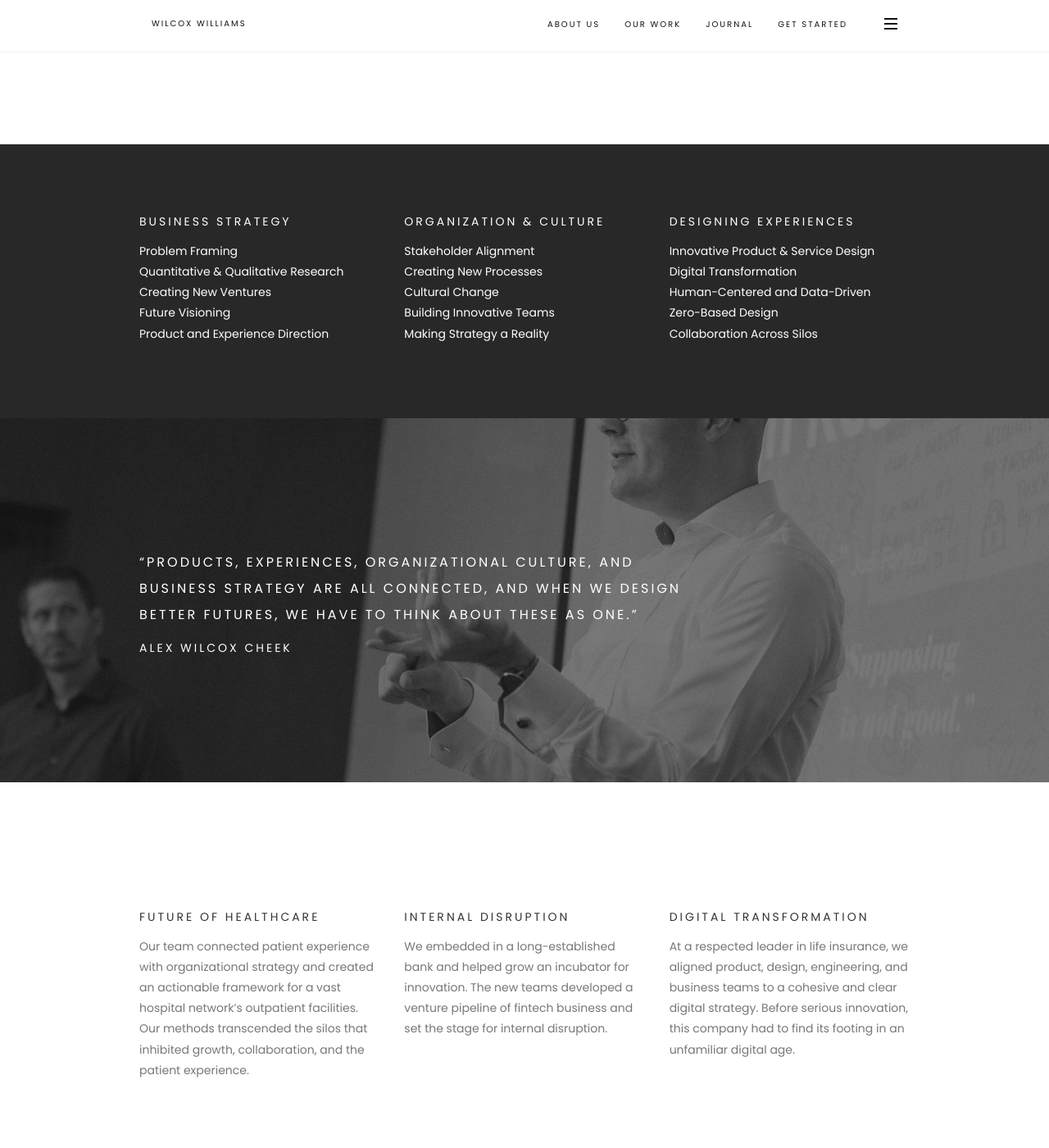
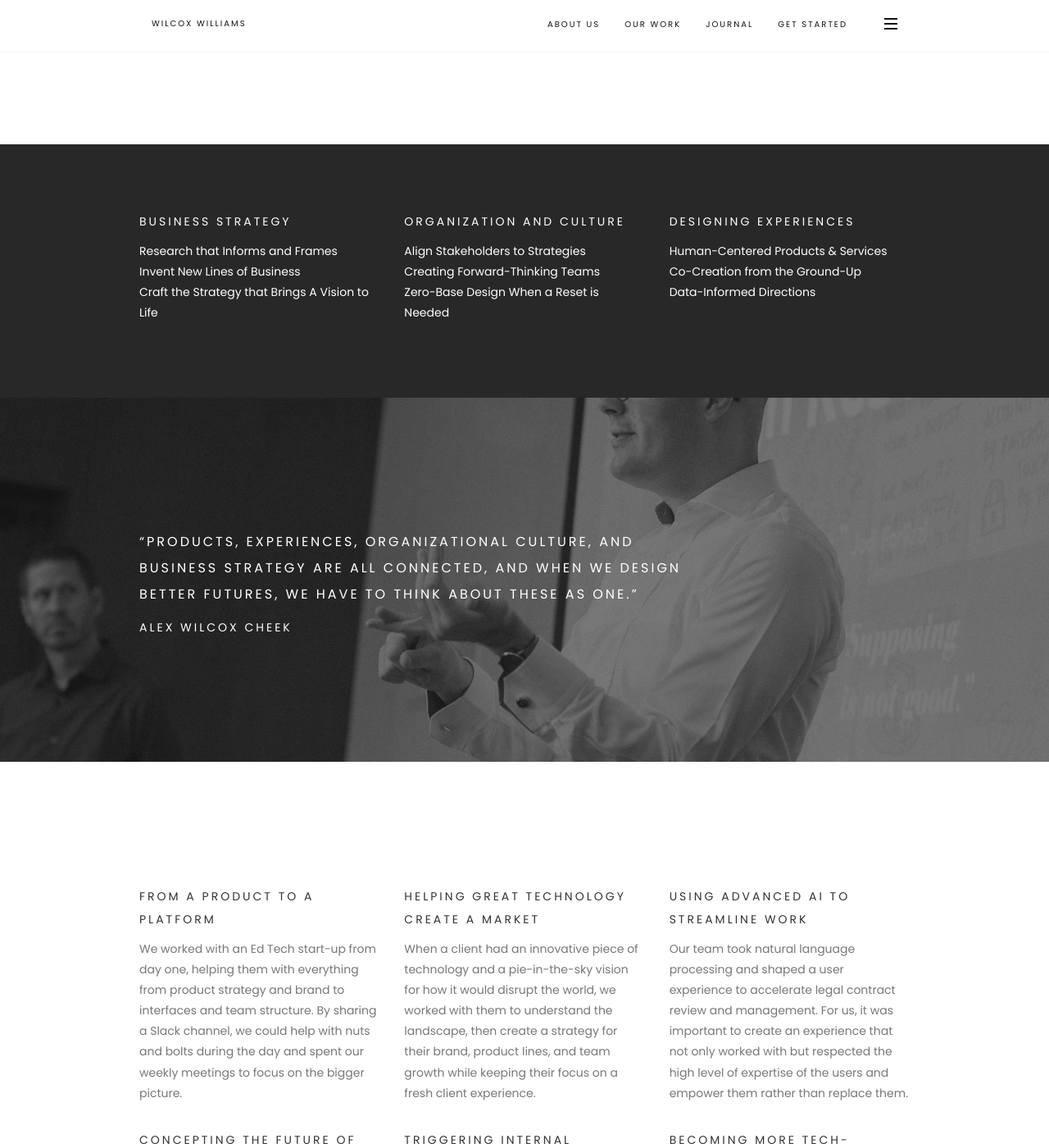
Before and after one commit to rwcstudio/wilcoxwilliams.github.io, a Jekyll site: the page built from work.html, in a window 1280 px wide and 1400 px high, scrolled down 427 px. Shown: the whole window at 82% size. Built offline with Jekyll 4.4.1, drawn with Linux system fonts in a browser that asks for light colours; some of the changed text lies outside the part shown.

Commit message:
added work examples

```diff
--- a/work.html
+++ b/work.html
@@ -21,30 +21,24 @@ We help organizations adopt forward-thinking and innovative approaches to the fu
 <div class="row">
 <div class="col-sm-12 col-md-4 col-lg-4">
 <h4 class="font-alt">Business Strategy</h4>
-<p>Problem Framing<br>
-Quantitative & Qualitative Research<br>
-Creating New Ventures<br>
-Future Visioning<br>
-Product and Experience Direction<br>
+<p>Research that Informs and Frames<br>
+Invent New Lines of Business<br>
+Craft the Strategy that Brings A Vision to Life
 </p>
 
 </div>
 <div class="col-sm-12 col-md-4 col-lg-4">
-<h4 class="font-alt">Organization & Culture</h4>
-<p>Stakeholder Alignment<br>
-Creating New Processes<br>
-Cultural Change<br>
-Building Innovative Teams<br>
-Making Strategy a Reality</p>
+<h4 class="font-alt">Organization and Culture</h4>
+<p>Align Stakeholders to Strategies<br>
+Creating Forward-Thinking Teams<br>
+Zero-Base Design When a Reset is Needed</p>
 </div>
 
 <div class="col-sm-12 col-md-4 col-lg-4">
 <h4 class="font-alt">Designing Experiences</h4>
-<p>Innovative Product & Service Design<br>
-Digital Transformation<br>
-Human-Centered and Data-Driven<br>
-Zero-Based Design<br>
-Collaboration Across Silos
+<p>Human-Centered Products & Services<br>
+Co-Creation from the Ground-Up<br>
+Data-Informed Directions
 </p>
 </div>
 </div>
@@ -70,15 +64,31 @@ Collaboration Across Silos
 <!-- MODULE TITLE -->
 <div class="row">
 <div class="col-sm-12 col-md-4 col-lg-4">
-<h4 class="font-alt">Future of Healthcare</h4>
+<h4 class="font-alt">From a Product to a Platform</h4>
+<p>We worked with an Ed Tech start-up from day one, helping them with everything from product strategy and brand to interfaces and team structure. By sharing a Slack channel, we could help with nuts and bolts during the day and spent our weekly meetings to focus on the bigger picture.</p>
+</div>
+<div class="col-sm-12 col-md-4 col-lg-4">
+<h4 class="font-alt">Helping Great Technology Create a Market</h4>
+<p>When a client had an innovative piece of technology and a pie-in-the-sky vision for how it would disrupt the world, we worked with them to understand the landscape, then create a strategy for their brand, product lines, and team growth while keeping their focus on a fresh client experience.</p>
+</div>
+<div class="col-sm-12 col-md-4 col-lg-4">
+<h4 class="font-alt">Using Advanced AI to Streamline Work</h4>
+<p>Our team took natural language processing and shaped a user experience to accelerate legal contract review and management. For us, it was important to create an experience that not only worked with but respected the high level of expertise of the users and empower them rather than replace them.</p>
+</div>
+</div>
+<!-- /MODULE TITLE -->
+<!-- MODULE TITLE -->
+<div class="row">
+<div class="col-sm-12 col-md-4 col-lg-4">
+<h4 class="font-alt">Concepting the Future of Healthcare</h4>
 <p>Our team connected patient experience with organizational strategy and created an actionable framework for a vast hospital network’s outpatient facilities. Our methods transcended the silos that inhibited growth, collaboration, and the patient experience.</p>
 </div>
 <div class="col-sm-12 col-md-4 col-lg-4">
-<h4 class="font-alt">Internal Disruption</h4>
+<h4 class="font-alt">Triggering Internal Disruption</h4>
 <p>We embedded in a long-established bank and helped grow an incubator for innovation. The new teams developed a venture pipeline of fintech business and set the stage for internal disruption.</p>
 </div>
 <div class="col-sm-12 col-md-4 col-lg-4">
-<h4 class="font-alt">Digital Transformation</h4>
+<h4 class="font-alt">Becoming more Tech-Forward</h4>
 <p>At a respected leader in life insurance, we aligned product, design, engineering, and business teams to a cohesive and clear digital strategy. Before serious innovation, this company had to find its footing in an unfamiliar digital age.</p>
 </div>
 </div>
```
